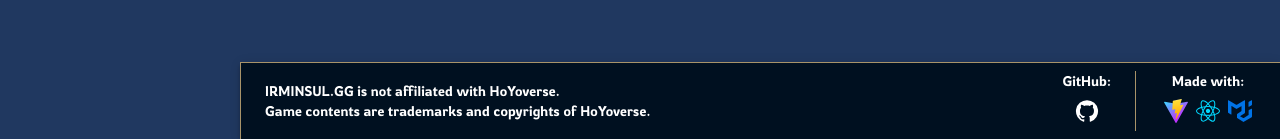
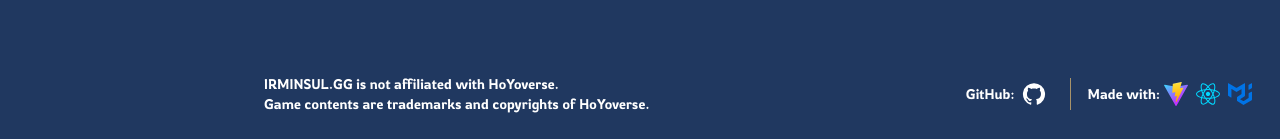
Before and after one commit to bcheung98/zzz-irminsul-gg, a React (Vite) app: page / in a window 1280 px wide. Shown: the part 802-941 px from the top of the page. Built offline with nearby package versions, Linux system fonts and the light colour scheme; no server answers.

Commit message:
Adjust bottom nav

```diff
--- a/src/components/nav/NavBottom.tsx
+++ b/src/components/nav/NavBottom.tsx
@@ -3,12 +3,13 @@ import reactLogo from "/react.svg";
 import muiLogo from "/mui.svg";
 
 // Component imports
+import { FlexBox } from "styled/StyledBox";
 import { TextStyled } from "styled/StyledTypography";
 
 // MUI imports
 import {
     useTheme,
-    useMediaQuery,
+    getContrastRatio,
     SxProps,
     AppBar,
     Toolbar,
@@ -19,9 +20,23 @@ import {
 } from "@mui/material";
 import GitHubIcon from "@mui/icons-material/GitHub";
 
+const bottomText = (
+    <>
+        IRMINSUL.GG is not affiliated with HoYoverse.
+        <br />
+        Game contents are trademarks and copyrights of HoYoverse.
+    </>
+);
+
+const githubURL = "project-phaethon";
+
 function NavBottom() {
     const theme = useTheme();
-    const matches_down_md = useMediaQuery(theme.breakpoints.down("md"));
+
+    const textColor =
+        getContrastRatio(theme.background(0), theme.text.primary) > 4.5
+            ? theme.text.primary
+            : theme.text.contrast;
 
     const iconButtonStyle: SxProps = {
         px: "4px",
@@ -35,85 +50,50 @@ function NavBottom() {
     return (
         <AppBar
             position="relative"
-            sx={{
-                borderWidth: matches_down_md ? "1px 0 0 0" : "1px 0 0 1px",
-                zIndex: matches_down_md
-                    ? theme.zIndex.drawer
-                    : theme.zIndex.drawer + 1,
-            }}
+            elevation={0}
+            sx={{ backgroundColor: theme.background(0), borderWidth: 0 }}
         >
             <Toolbar
                 sx={{
                     justifyContent: "space-between",
-                    display: { xs: "block", md: "flex" },
+                    flexWrap: "wrap",
+                    gap: "8px",
                     py: "8px",
                 }}
             >
-                <TextStyled variant="body2" sx={{ color: theme.appbar.color }}>
-                    IRMINSUL.GG is not affiliated with HoYoverse.
-                    <br />
-                    Game contents are trademarks and copyrights of HoYoverse.
+                <TextStyled variant="body2-styled" sx={{ color: textColor }}>
+                    {bottomText}
                 </TextStyled>
-                <Box sx={{ display: { xs: "block", md: "flex" } }}>
-                    <Divider
-                        orientation="horizontal"
-                        sx={{
-                            display: { xs: "block", md: "none" },
-                            my: "8px",
-                        }}
-                    />
-                    <Box sx={{ display: "flex" }}>
-                        <Box
-                            sx={{
-                                display: { xs: "flex", md: "block" },
-                                alignItems: "center",
-                            }}
-                        >
+                <Box>
+                    <FlexBox gap="16px">
+                        <FlexBox sx={{ flexWrap: "wrap", rowGap: "8px" }}>
                             <TextStyled
-                                variant="body2"
-                                align="center"
-                                sx={{
-                                    mr: { xs: "8px", md: 0 },
-                                    color: theme.appbar.color,
-                                }}
+                                variant="body2-styled"
+                                sx={{ color: textColor }}
                             >
                                 GitHub:
                             </TextStyled>
                             <IconButton
                                 disableRipple
-                                href="https://github.com/bcheung98/project-phaethon"
+                                href={`https://github.com/bcheung98/${githubURL}`}
                                 target="_blank"
                                 rel="noopener"
                                 color="inherit"
-                                sx={{
-                                    display: "flex",
-                                    mx: "auto",
-                                    px: "4px",
-                                    color: theme.appbar.color,
-                                }}
+                                sx={{ color: textColor }}
                                 className="logo github"
                             >
                                 <GitHubIcon sx={svgStyle} />
                             </IconButton>
-                        </Box>
+                        </FlexBox>
                         <Divider
                             orientation="vertical"
                             flexItem
-                            sx={{ mx: { xs: "8px", md: "24px" } }}
+                            sx={{ my: "4px" }}
                         />
-                        <Box
-                            sx={{
-                                display: { xs: "flex", md: "block" },
-                                alignItems: "center",
-                            }}
-                        >
+                        <FlexBox sx={{ flexWrap: "wrap", rowGap: "8px" }}>
                             <TextStyled
-                                variant="body2"
-                                align="center"
-                                sx={{
-                                    mr: { xs: "8px", md: 0 },
-                                    color: theme.appbar.color,
-                                }}
+                                variant="body2-styled"
+                                sx={{ color: textColor }}
                             >
                                 Made with:
                             </TextStyled>
@@ -167,8 +147,8 @@ function NavBottom() {
                                     />
                                 </IconButton>
                             </Box>
-                        </Box>
-                    </Box>
+                        </FlexBox>
+                    </FlexBox>
                 </Box>
             </Toolbar>
         </AppBar>
```
